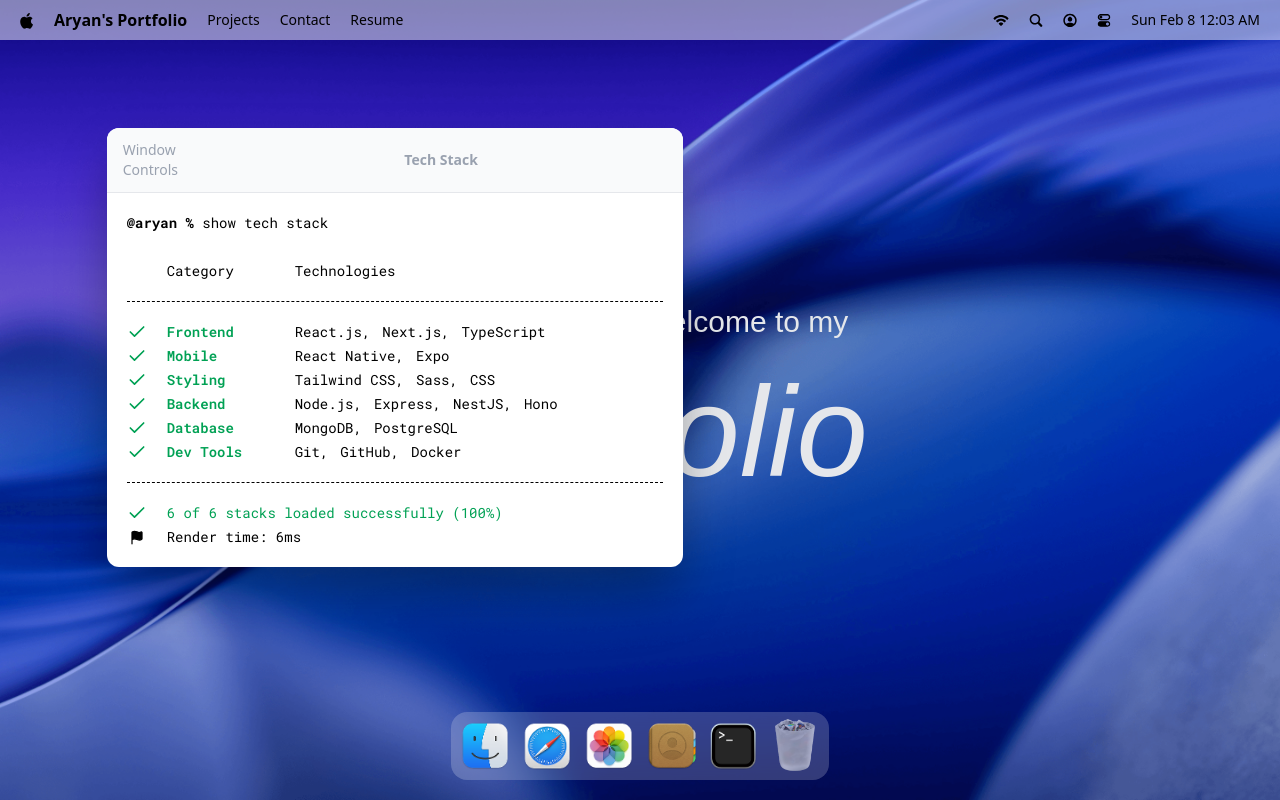
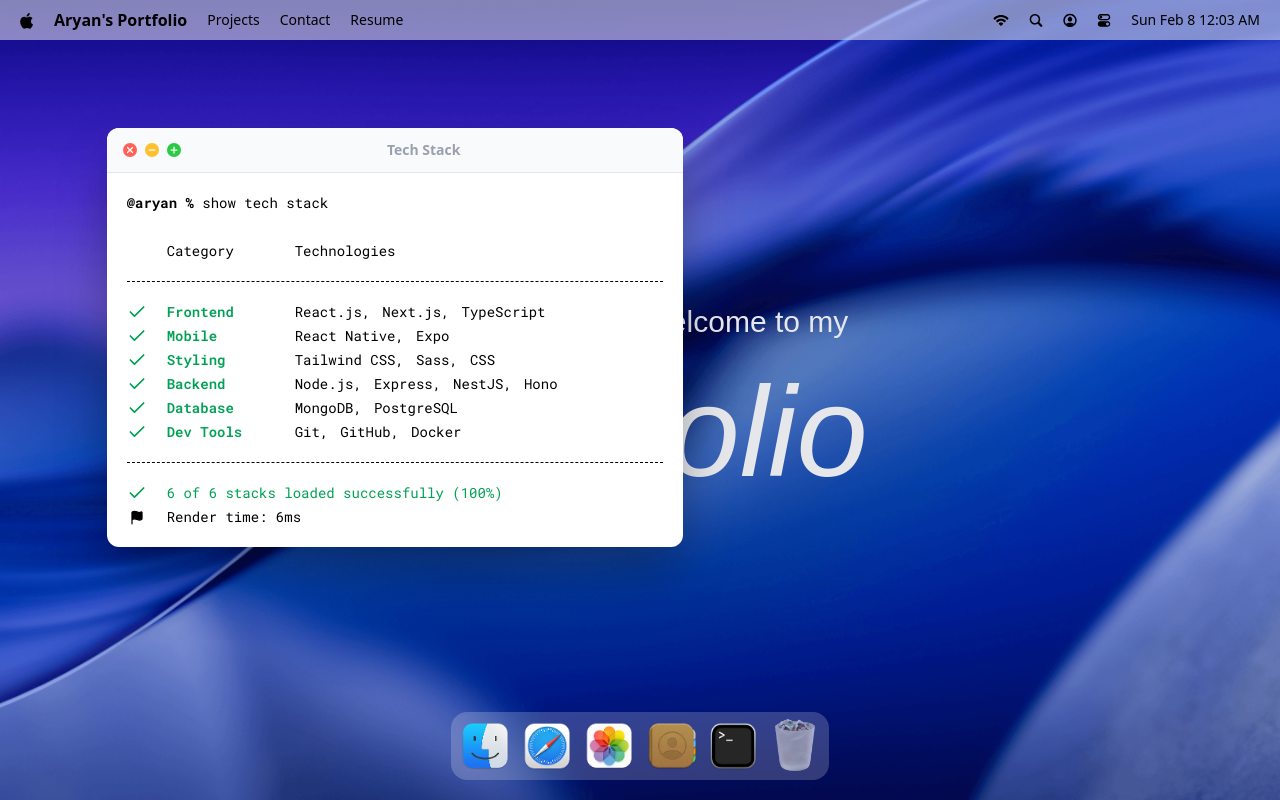
Before and after one commit to aryan-mehta05/macos-portfolio, a React (Vite) app: page / in a window 1280 px wide. Both pictures are taken after a click on the button 733 px from the left and 746 px from the top of the page. Built offline with nearby package versions, Linux system fonts and the light colour scheme; a web font is replaced by a local one.

Commit message:
implement windown controls with icons

```diff
--- /dev/null
+++ b/src/components/WindowControls.jsx
@@ -0,0 +1,16 @@
+import useWindowStore from "#store/window";
+import { X, Minus, Plus } from "lucide-react";
+
+const WindowControls = ({ target }) => {
+  const { closeWindow } = useWindowStore();
+
+  return (
+    <div id="window-controls">
+      <X className="close text-white p-0.5" fill="white" strokeWidth={3} onClick={() => closeWindow(target)} />
+      <Minus className="minimize text-white p-0.5" fill="white" strokeWidth={3} />
+      <Plus className="maximize text-white p-0.5" fill="white" strokeWidth={3} />
+    </div>
+  );
+};
+
+export default WindowControls;
--- a/src/components/index.js
+++ b/src/components/index.js
@@ -1,5 +1,6 @@
 import Dock from "#components/Dock";
 import Navbar from "#components/Navbar";
 import Welcome from "#components/Welcome";
+import WindowControls from "#components/WindowControls";
 
-export { Navbar, Welcome, Dock };
+export { Navbar, Welcome, Dock, WindowControls };
--- a/src/windows/Terminal.jsx
+++ b/src/windows/Terminal.jsx
@@ -2,12 +2,13 @@
 
 import { techStack } from "#constants";
 import WindowWrapper from "#hoc/WindowWrapper";
+import { WindowControls } from "#components";
 
 const Terminal = () => {
   return (
     <>
       <div id="window-header">
-        <p>Window Controls</p>
+        <WindowControls target="terminal" />
         <h2>Tech Stack</h2>
       </div>
 
```
